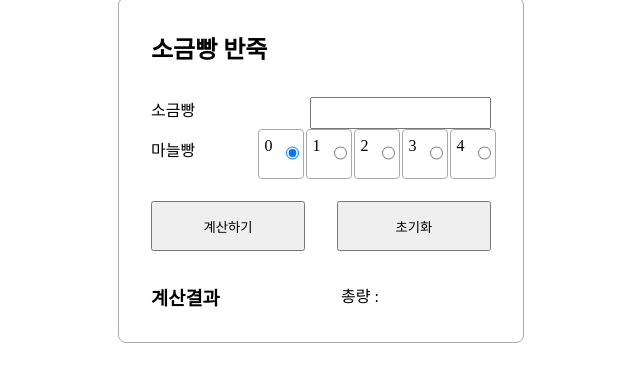
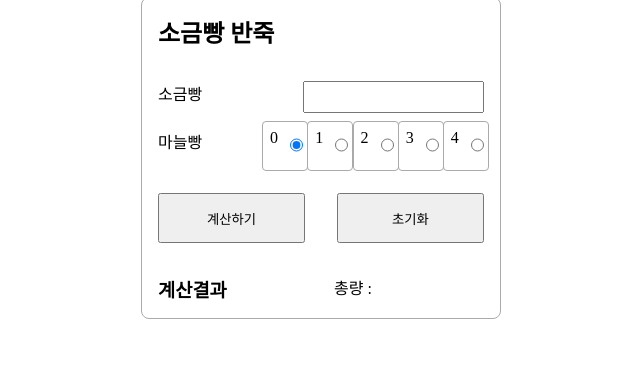
Before and after one commit to venty1993/breadCalculator, a plain HTML site: page salt.html in a window 1280 px wide. Shown: the part 113-494 px from the top of the page, without its empty margins (319-959 px from the left). Drawn offline with Linux system fonts and the light colour scheme.

Commit message:
Update calc.css

```diff
--- a/css/calc.css
+++ b/css/calc.css
@@ -13,12 +13,13 @@ h1 {
 }
 
 .bread-calc {
-    width: 340px;
+    width: 360px;
     /* height: 500px; */
     margin: 0 auto;
     border: 1px solid #aaa;
-    padding: 32px;
+    padding: 16px;
     border-radius: 8px;
+    box-sizing: border-box;
 }
 
 .bread-list-container {
@@ -33,7 +34,7 @@ h1 {
 
 .bread-list {
     display: flex;
-    margin: 8px 0;
+    margin: 16px 0;
     justify-content: space-between;
 }
 
@@ -64,11 +65,6 @@ h1 {
     width: 150px;
 }
 
-.result-place {
-    /* display: flex; */
-    /* flex-wrap: wrap; */
-}
-
 .result-place > span {
     margin-right: 8px;
 }
```
